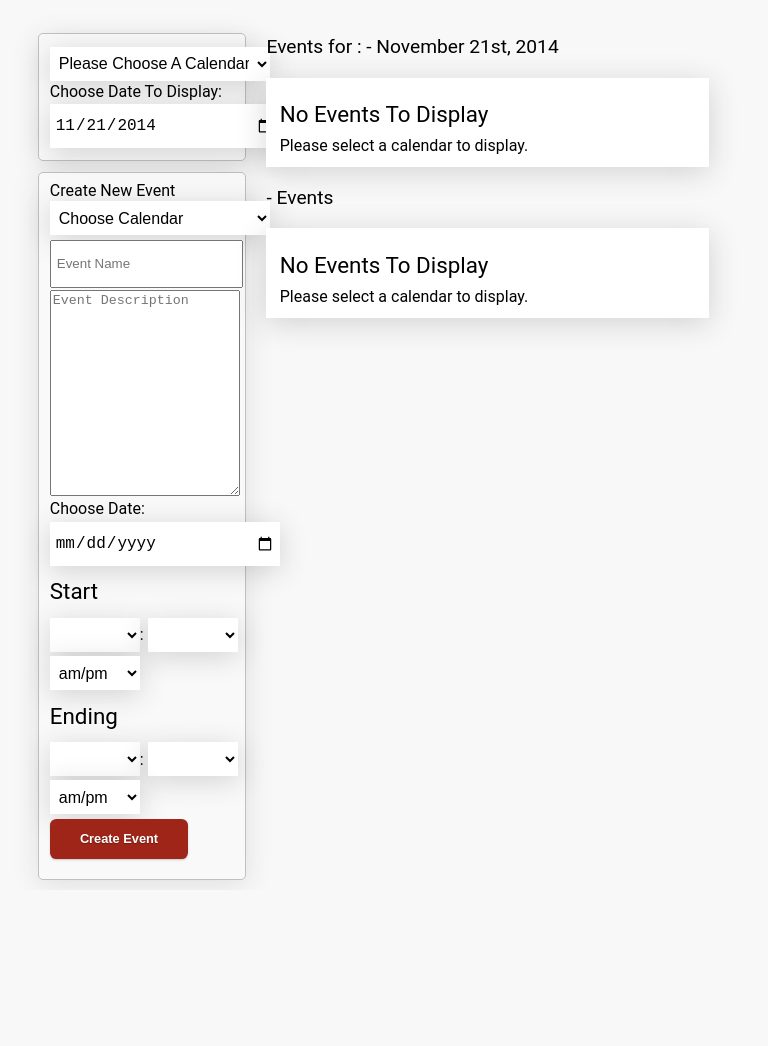
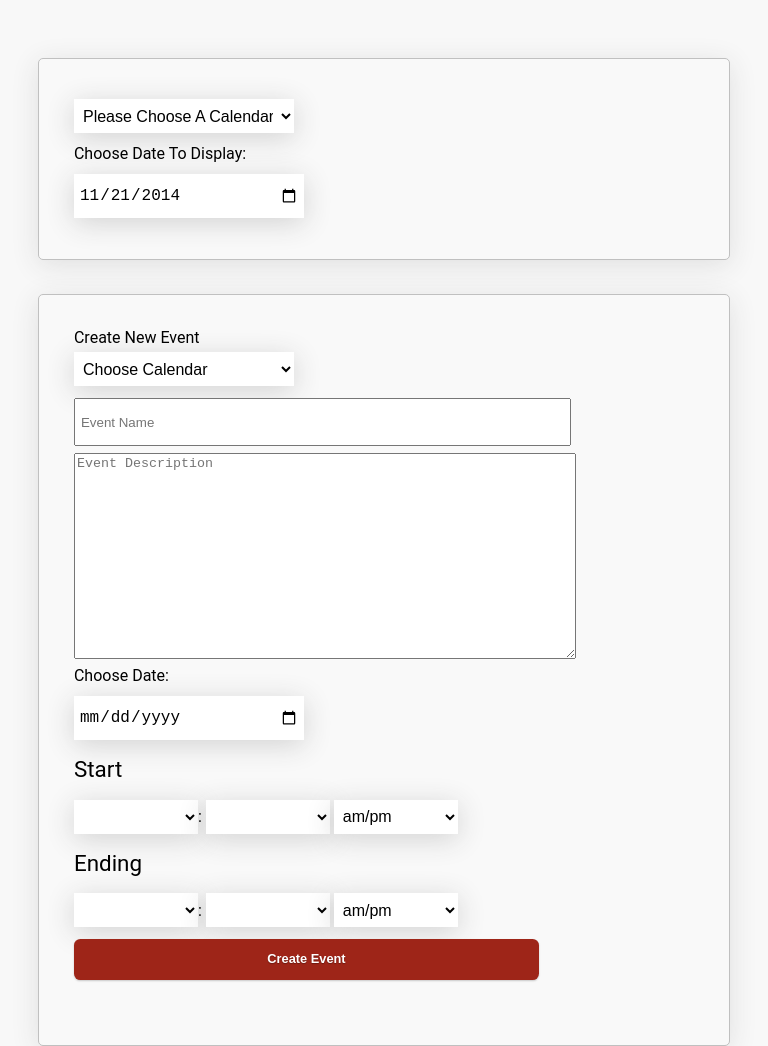
Before and after one commit to scottconrad/scottconrad.github.io, a website: page index.html in a window 768 px wide. Shown: the top 1046 px of the page. Before the commit the page ends 890 px from the top, so only its background shows below. Drawn offline with nearby package versions, Linux system fonts and the light colour scheme; a web font is replaced by a local one.

Commit message:
responsive stuff
ipad in portrait.

```diff
--- a/css/app.css
+++ b/css/app.css
@@ -395,3 +395,14 @@ animated
   -webkit-animation-name: pulse;
   animation-name: pulse;
 }
+@media only screen and (min-device-width: 768px) and (max-device-width: 1024px) and (orientation: portrait) {
+  div.left {
+    width: 100%;
+  }
+  div.results {
+    width: 100%;
+    height: 0px;
+    display: table;
+    clear: both;
+  }
+}
--- a/less/main.less
+++ b/less/main.less
@@ -325,3 +325,18 @@ animated
   -webkit-animation-name: pulse;
   animation-name: pulse;
 }
+
+@media only screen
+and (min-device-width: 768px)
+and (max-device-width: 1024px)
+and (orientation: portrait) {
+
+  div.left{
+    width:100%;
+  }
+  div.results{
+
+    .clearfix;
+  }
+
+}
```
